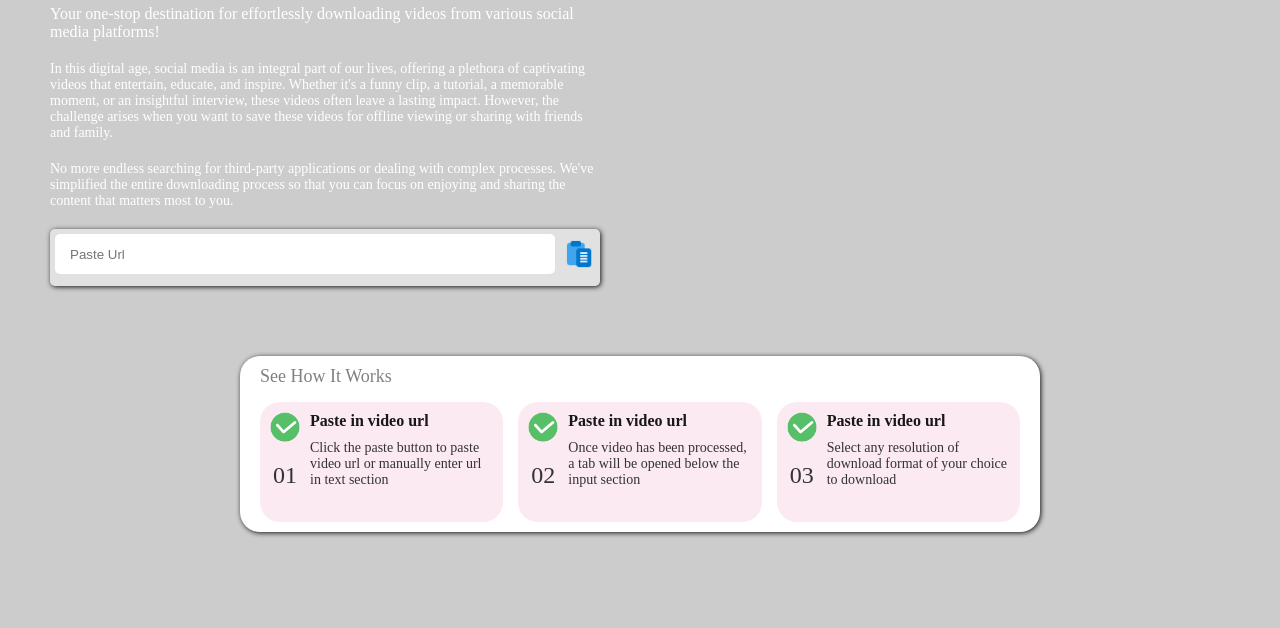
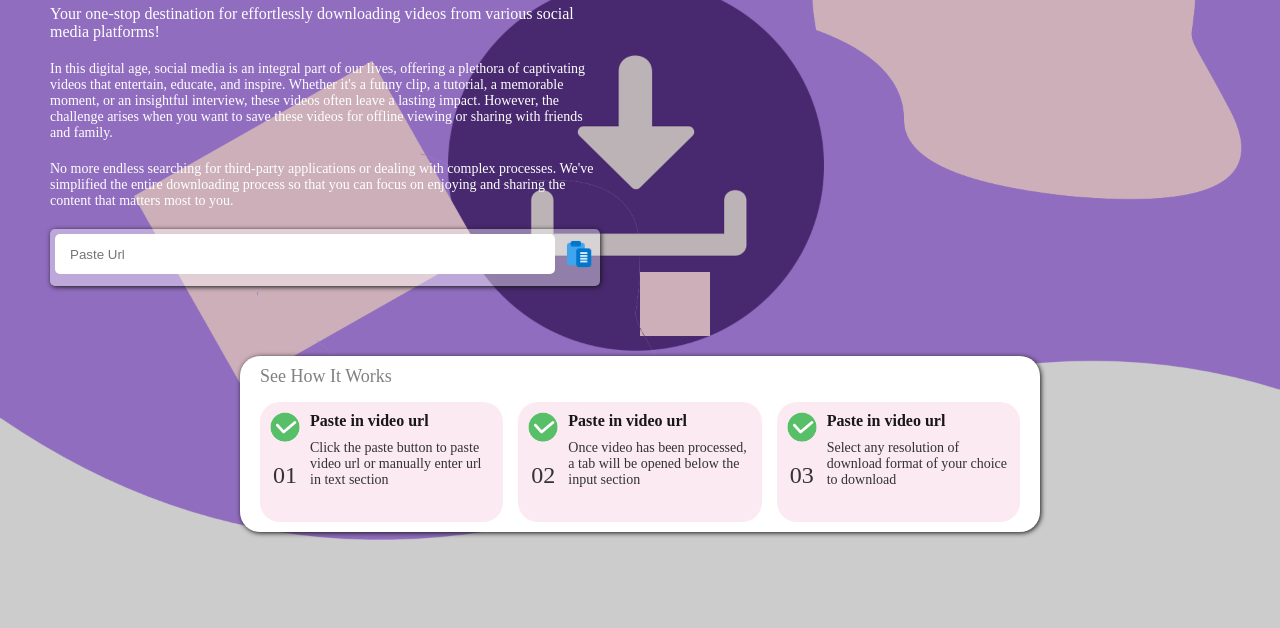
Before and after one commit to bluebasecasinoBot/vidextract, a website with bundled scripts: page static/index.html in a window 1280 px wide. Shown: the part 172-800 px from the top of the page. Built offline with nearby package versions, Linux system fonts and the light colour scheme; no server answers.

Commit message:
Update index.css

```diff
--- a/static/index.css
+++ b/static/index.css
@@ -7,6 +7,10 @@
 body{
     /* overflow: hidden; */
     /* color: #2a2a2ab1; */
+    background-image:url("./assets/newbg.png");
+    background-repeat: no-repeat;
+    background-size: cover;
+    background-position: top;
 }
 ::-webkit-scrollbar
 {
```
